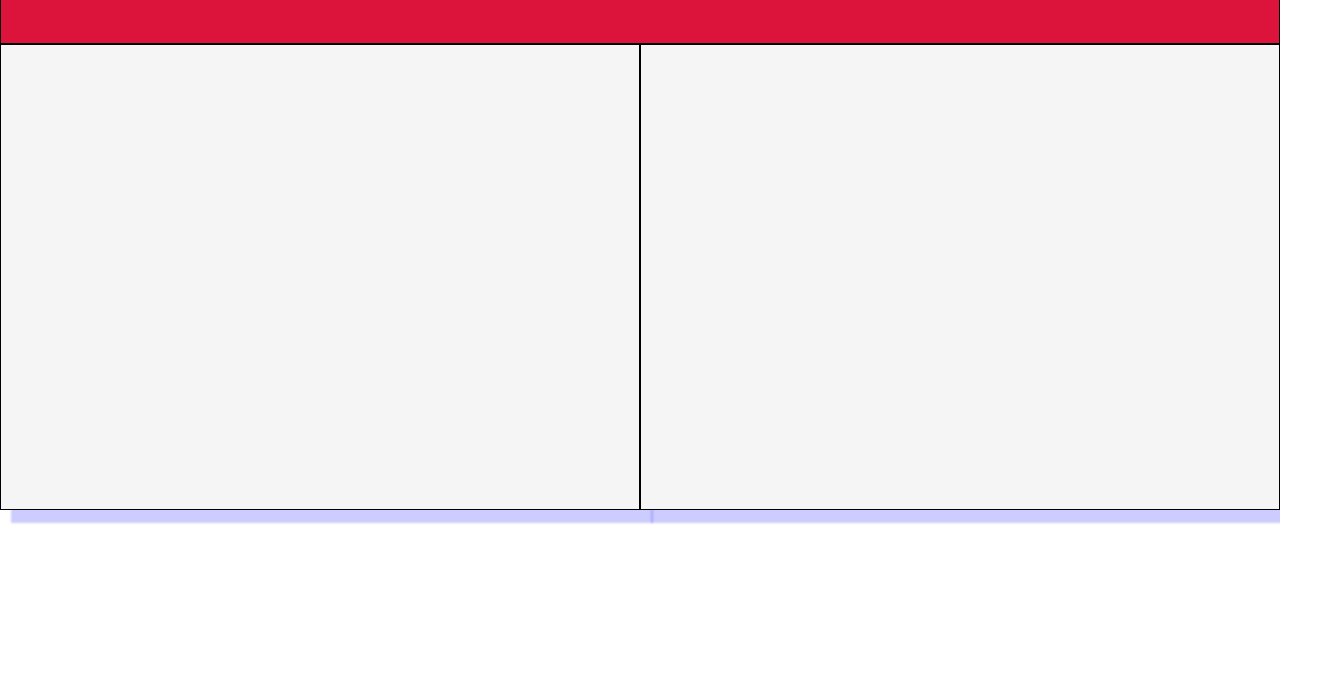
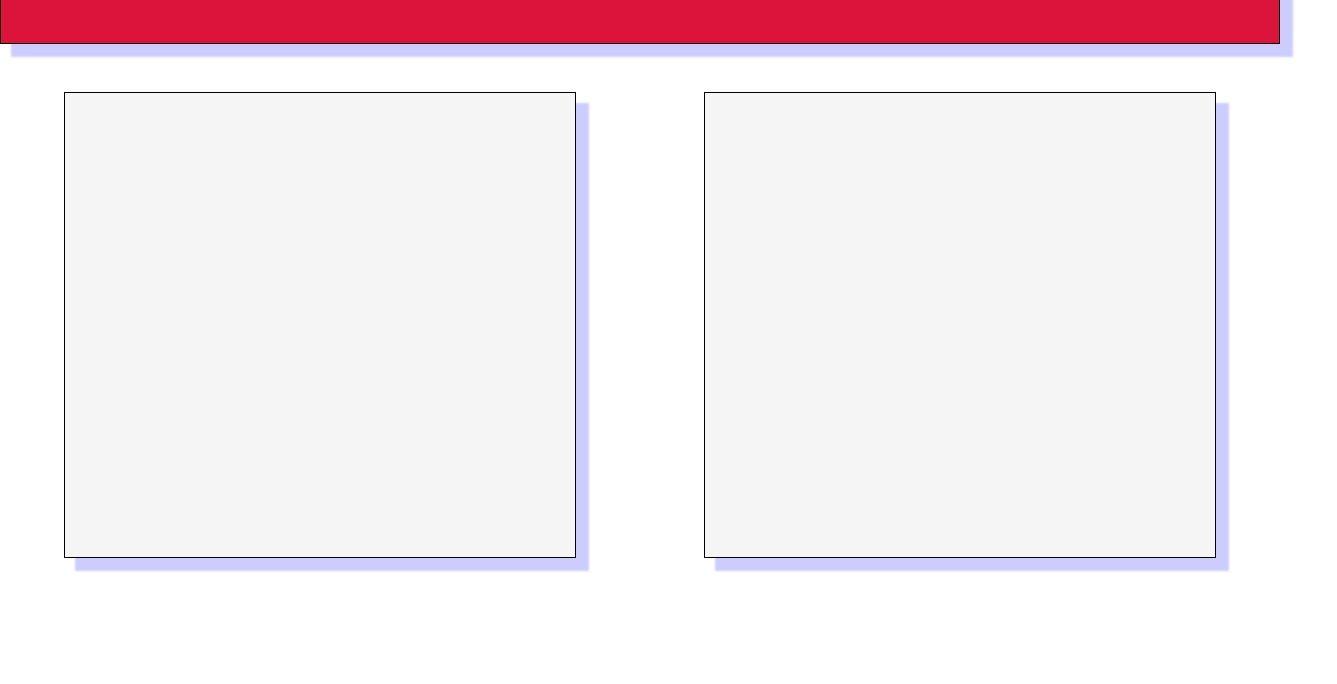
Before and after one commit to nico-koltermann/threatened-european-birds, a plain HTML site: page index.html in a window 1280 px wide. Shown: the part 116-800 px from the top of the page, 1337 px wide, since content can reach past the window. Drawn offline with Linux system fonts and the light colour scheme.

Commit message:
Relayout

```diff
--- a/index.html
+++ b/index.html
@@ -26,8 +26,8 @@
     </div>
 
   <div class="d-flex justify-content-around mb-4">
-    <div style="width: 50%" class="chart-container"><svg id="scatterPlot"></svg></div>
-    <div style="width: 50%" class="chart-container"><svg id="dotMatrix"></svg></div>
+    <div style="width: 40%" class="chart-container my-5"><svg id="scatterPlot"></svg></div>
+    <div style="width: 40%" class="chart-container my-5"><svg id="dotMatrix"></svg></div>
   </div>
 
   </body>
```
